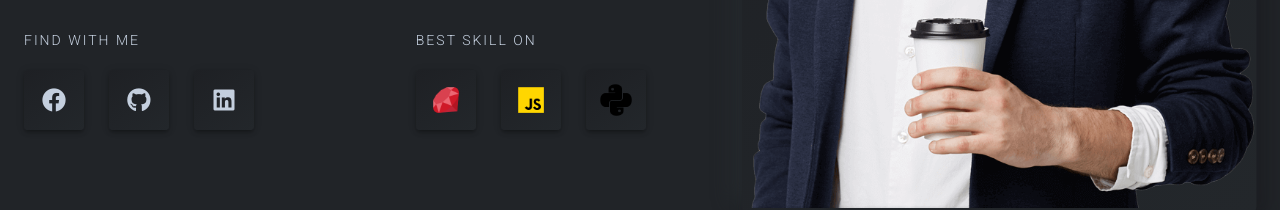
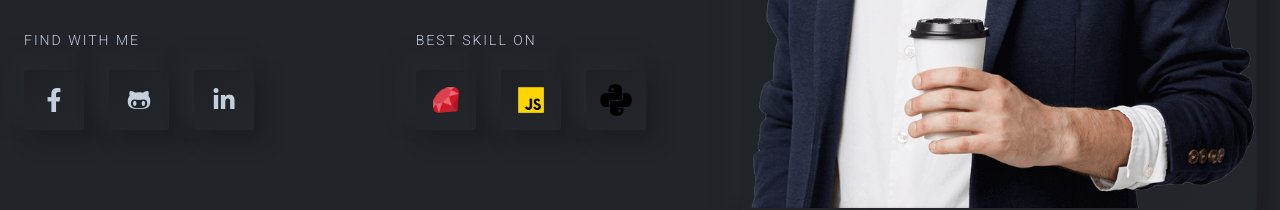
Before and after one commit to imranprof/jobs-frontend, a Next.js app: page / in a window 1280 px wide. Shown: the part 642-852 px from the top of the page. Built offline with nearby package versions, Linux system fonts and the light colour scheme.

Commit message:
style: add transition after hover in social links
- use css transformY property for transition
- update font awesome icons

```diff
--- a/src/components/Home/style.js
+++ b/src/components/Home/style.js
@@ -98,6 +98,10 @@ export const useStyles = makeStyles({
                     display: "flex",
                     '& a': {
                         textDecoration: "none",
+                        transition: "transform .4s ease",
+                        '&:hover': {
+                            transform: "translateY(-3px)",
+                        },
                     },
                     '&__paper': {
                         display: "flex",
@@ -105,6 +109,7 @@ export const useStyles = makeStyles({
                         textAlign: "center",
                         alignItems: "center",
                         background: theme.palette.customBackground.gradiant.light,
+                        boxShadow: theme.palette.customShadow.main,
                         width: 60,
                         height: 60,
                         marginRight: 25,
--- a/styles/FontAwesomeIcons.js
+++ b/styles/FontAwesomeIcons.js
@@ -1,7 +1,7 @@
 const FontAwesomeIcons = {
-    "facebook": "fab fa-facebook",
-    "github": "fab fa-github",
-    "linkedin": "fab fa-linkedin",
+    "facebook": "fab fa-facebook-f",
+    "github": "fab fa-github-alt",
+    "linkedin": "fab fa-linkedin-in",
 }
 
 export default FontAwesomeIcons
```
